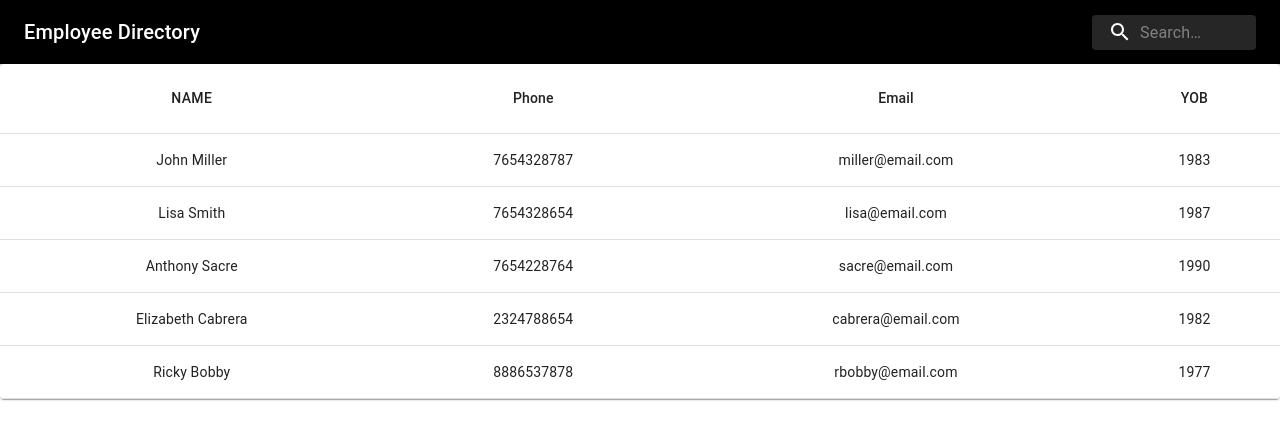
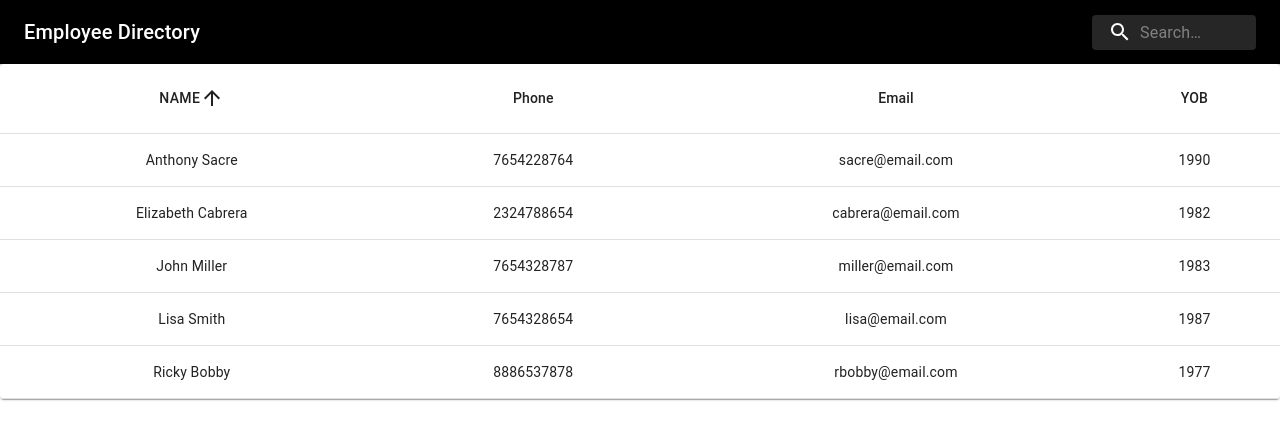
Before and after one commit to ggandara8/Employee-Directory, a React (Create React App) app: page / in a window 1280 px wide. Both pictures are taken after a click on the button "NAME". Shown: the top 440 px of the page. Built offline with nearby package versions, Linux system fonts and the light colour scheme.

Commit message:
sorting by name

```diff
--- a/package.json
+++ b/package.json
@@ -9,6 +9,7 @@
     "@testing-library/jest-dom": "^4.2.4",
     "@testing-library/react": "^9.5.0",
     "@testing-library/user-event": "^7.2.1",
+    "lodash": "^4.17.19",
     "react": "^16.13.1",
     "react-dom": "^16.13.1",
     "react-scripts": "3.4.1"
--- a/src/App.js
+++ b/src/App.js
@@ -1,6 +1,12 @@
 import React from "react";
 import SearchAppBar from "./components/NavTabs";
 import EmployeeTable from "./components/Table";
+import orderBy from "lodash/orderBy";
+
+const invertDirection = {
+  asc: "desc",
+  desc: "asc"
+};
 
 class App extends React.Component {
   state = {
@@ -40,14 +46,43 @@ class App extends React.Component {
       email: "rbobby@email.com",
       year: 1977
     }
-  ]
+  ],
+  columnToSort: "",
+  sortDirection: "desc"
   }
+
+  handleSort = columnName => {
+    this.setState(state => ({
+      columnToSort: columnName,
+      sortDirection:
+        state.columnToSort === columnName
+          ? invertDirection[state.sortDirection]
+          : "asc"
+    }));
+  };
 
   render() {
     return (
     <div>
       <SearchAppBar />
-      <EmployeeTable data={this.state.data} />
+      <EmployeeTable handleSort={this.handleSort}
+            columnToSort={this.state.columnToSort}
+            sortDirection={this.state.sortDirection}
+            data={orderBy(
+              this.state.data,
+              this.state.columnToSort,
+              this.state.sortDirection
+            )}
+            header={[
+              {
+                id: 1,
+                name: "Name",
+                phone: "Phone",
+                email: "Email",
+                year: "YOB",
+                prop: "name"
+              },
+            ]} />
     </div>
     );
   }
--- a/src/components/Table.js
+++ b/src/components/Table.js
@@ -8,37 +8,43 @@ import TableHead from '@material-ui/core/TableHead';
 import TableRow from '@material-ui/core/TableRow';
 import Paper from '@material-ui/core/Paper';
 import Button from '@material-ui/core/Button';
-
+import ArrowDownwardIcon from '@material-ui/icons/ArrowDownward';
+import ArrowUpwardIcon from '@material-ui/icons/ArrowUpward';
 
 class EmployeeTable extends React.Component {
 
-    employeeNames = () => {
-        const dataNames = this.props.data[0].name;
-        console.log(dataNames);
-    }
-
     render() {
         const data = this.props.data;
+        const header = this.props.header;
         return (
             <TableContainer component={Paper}>
       <Table aria-label="simple table">
         <TableHead>
-          <TableRow>
+        {header.map((head, i) => (
+          <TableRow key={head.id}>
             <TableCell align="center">
-            <Button onClick= {this.employeeNames}>Name</Button>
+            <Button onClick={() => this.props.handleSort(head.prop)}><span>{head.name}</span>
+              {this.props.columnToSort === head.prop ? (
+                this.props.sortDirection === "asc" ? (
+                  <ArrowUpwardIcon />
+                ) : (
+                  <ArrowDownwardIcon />
+                )
+              ) : null}</Button>
             </TableCell>
-            <TableCell align="center">Phone</TableCell>
-            <TableCell align="center">Email</TableCell>
-            <TableCell align="center">YOB</TableCell>
+            <TableCell align="center">{head.phone}</TableCell>
+            <TableCell align="center">{head.email}</TableCell>
+            <TableCell align="center">{head.year}</TableCell>
           </TableRow>
+        ))}
         </TableHead>
         <TableBody>
           {data.map((em) => (
-            <TableRow>
-              <TableCell align="center">{em.name}</TableCell>
-              <TableCell align="center">{em.phone}</TableCell>
-              <TableCell align="center">{em.email}</TableCell>
-              <TableCell align="center">{em.year}</TableCell>
+            <TableRow key={em.id}>
+              <TableCell align="center" >{em.name}</TableCell>
+              <TableCell align="center" >{em.phone}</TableCell>
+              <TableCell align="center" >{em.email}</TableCell>
+              <TableCell align="center" >{em.year}</TableCell>
             </TableRow>
           ))}
         </TableBody>
```
